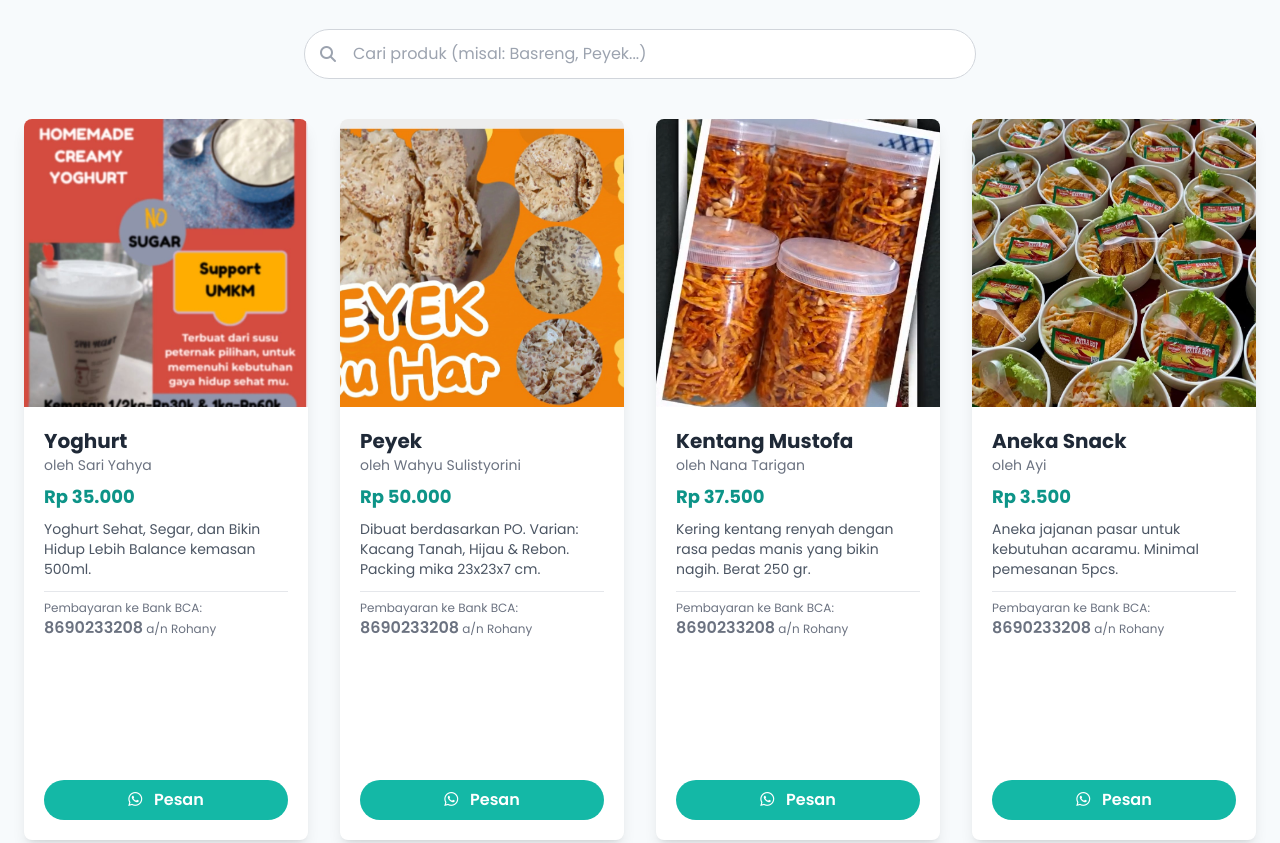
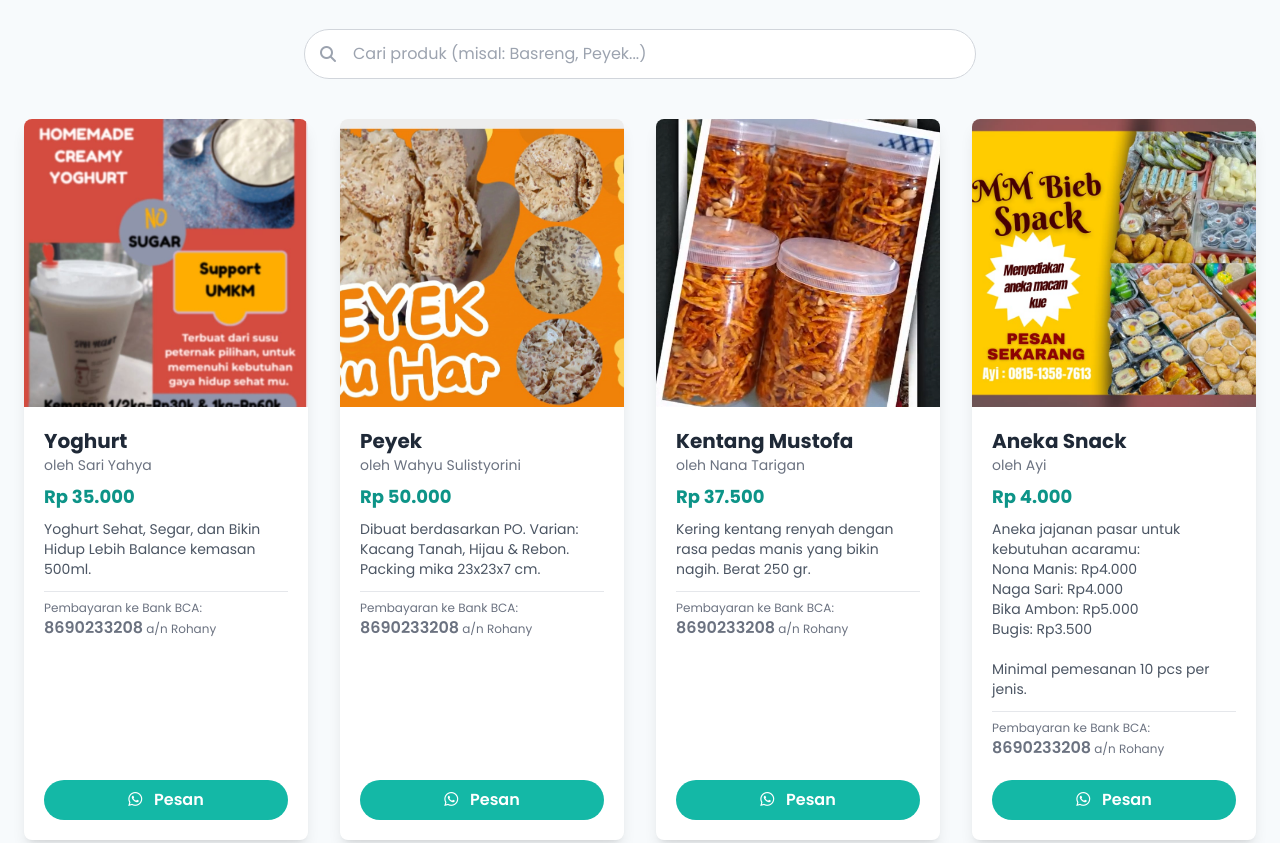
Before and after one commit to bariachmad21/Dapur-Berkah, a plain HTML site: page index.html in a window 1280 px wide. Shown: the part 771-1614 px from the top of the page. Drawn offline with nearby package versions, Linux system fonts and the light colour scheme.

Commit message:
Update index.html

```diff
--- a/index.html
+++ b/index.html
@@ -192,7 +192,7 @@
         <div class="container mx-auto px-6 text-center">
             <h3 class="text-2xl font-bold mb-2">Dapur Ummah</h3>
             <p class="text-gray-400 mb-6">Wadah Kreasi dan Usaha Anggota MTQA</p>
-            <p class="text-gray-500 text-sm mt-8">&copy; 2025 Dapur Berkah Ummah (UMKM MTQA). Didukung Bersama. <br> Made by <a href="https://barryachmad.github.io/Barry-Developer-Portfolio/" target="_blank" class="underline hover:text-teal-400 transition-colors duration-300">Barry</a> | 081223455709</p>
+            <p class="text-gray-500 text-sm mt-8">&copy; 2025 All rights reserved. <br> Made by <a href="https://barryachmad.github.io/Barry-Developer-Portfolio/" target="_blank" class="underline hover:text-teal-400 transition-colors duration-300">Barry</a> | 081223455709</p>
         </div>
     </footer>
 
@@ -229,9 +229,9 @@
                     name: 'Aneka Snack',
                     seller: 'Ayi',
                     phone: '6281513587613',
-                    image: 'chickenkatsu.jpg',
-                    description: 'Aneka jajanan pasar untuk kebutuhan acaramu. Minimal pemesanan 5pcs.',
-                    price: 3500
+                    image: 'aneka snack.jpg',
+                    description: 'Aneka jajanan pasar untuk kebutuhan acaramu:<br>Nona Manis: Rp4.000<br>Naga Sari: Rp4.000<br>Bika Ambon: Rp5.000<br>Bugis: Rp3.500<br><br>Minimal pemesanan 10 pcs per jenis.',
+                    price: 4000
                 },
                 {
                     name: 'Basreng',
```
